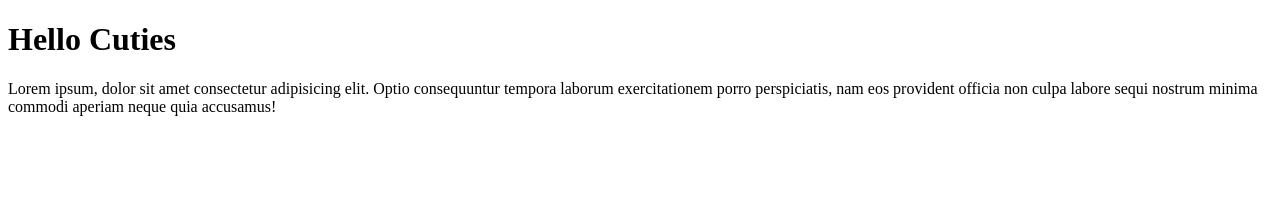
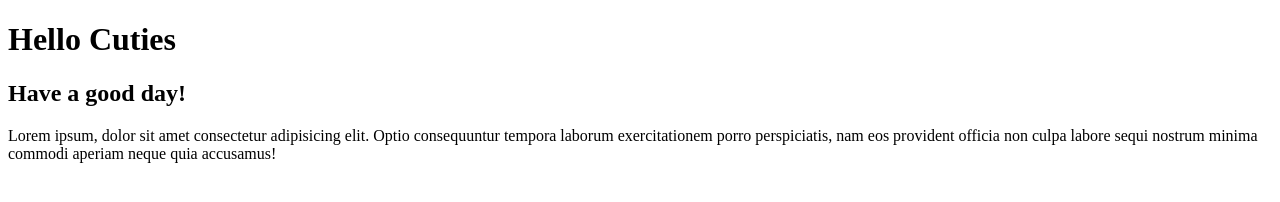
Before and after one commit to Iyatsiuk/Blue-Bettle-HM, a plain HTML site: page HM_1/index.html in a window 1280 px wide. Drawn offline with Linux system fonts and the light colour scheme.

Commit message:
add words 2

```diff
--- a/HM_1/index.html
+++ b/HM_1/index.html
@@ -8,6 +8,7 @@
 </head>
 <body>
     <h1>Hello Cuties</h1>
+    <h2>Have a good day!</h2>
     <p>Lorem ipsum, dolor sit amet consectetur adipisicing elit. Optio consequuntur tempora laborum exercitationem porro perspiciatis, nam eos provident officia non culpa labore sequi nostrum minima commodi aperiam neque quia accusamus!</p>
 </body>
 </html>
```
